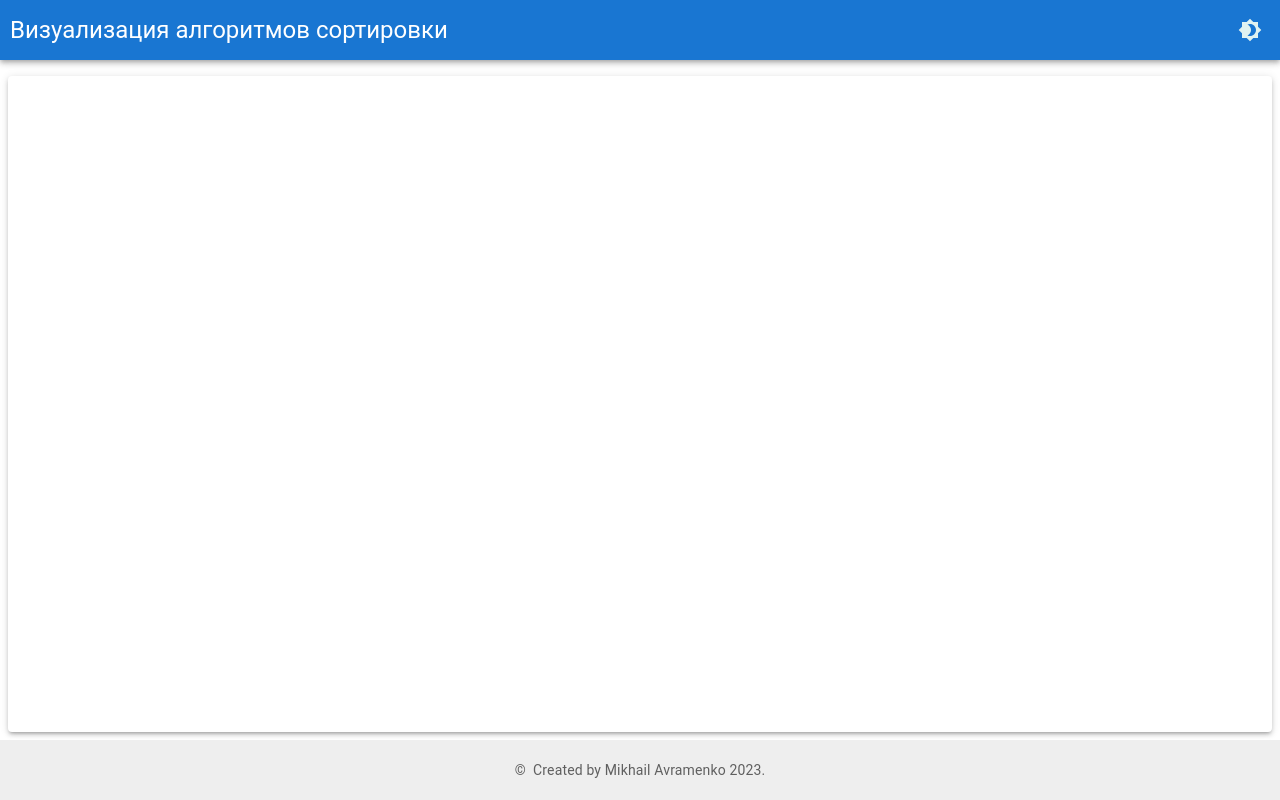
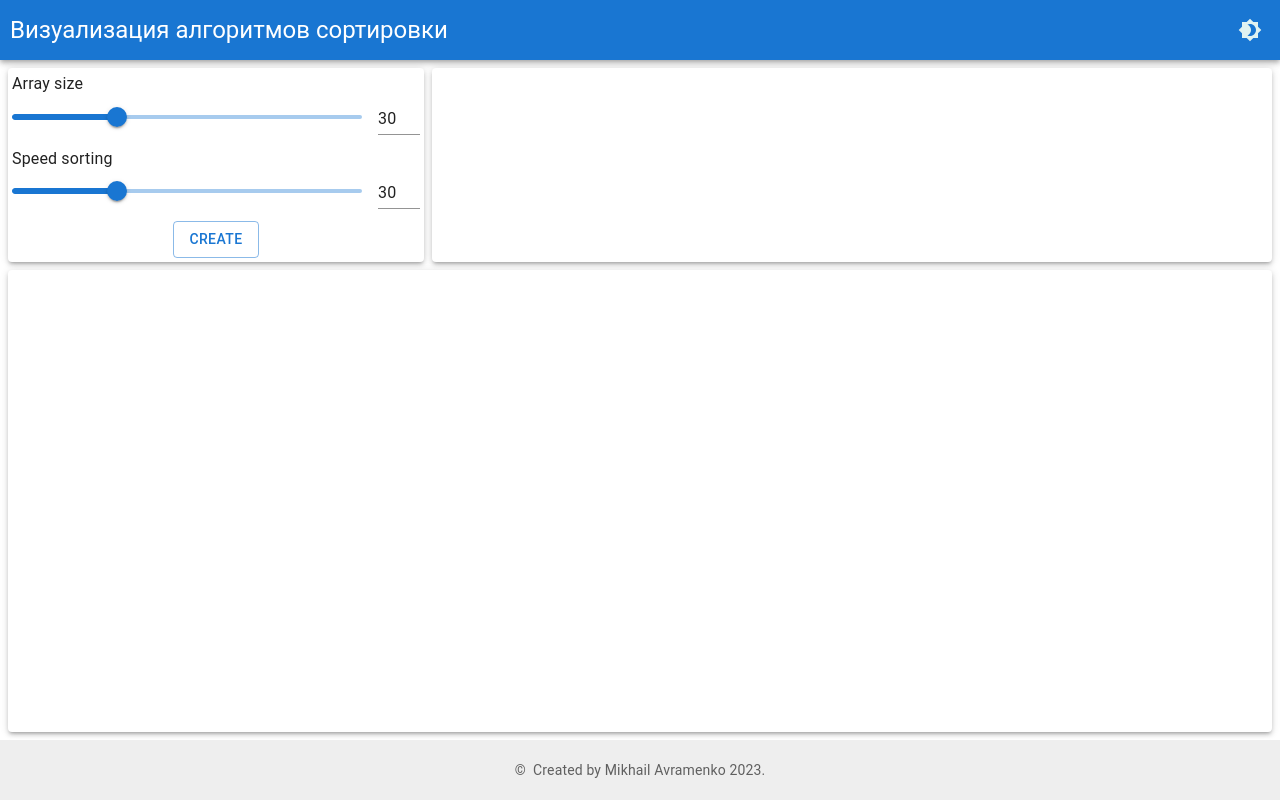
Before and after one commit to avramenkomy/sorting_algorithms, a React (Create React App) app: page / in a window 1280 px wide. Built offline with nearby package versions, Linux system fonts and the light colour scheme.

Commit message:
WIP: array settings component layout

```diff
--- a/src/components/ControlBoard/ArraySettings.js
+++ b/src/components/ControlBoard/ArraySettings.js
@@ -1,6 +1,8 @@
 import React from 'react';
 
-import { Paper, Box } from '@mui/material';
+import { Grid, Box, Paper, Button } from '@mui/material';
+
+import RangeElement from '../Elements/Range';
 
 
 function ArraySettings() {
@@ -17,7 +19,35 @@ function ArraySettings() {
         },
       }}
     >
-      <Paper elevation={3} />
+      <Paper elevation={3} sx={{ padding: '4px' }}>
+        <Grid
+          container
+          spacing={1}
+          flexDirection="column"
+          flexWrap="nowrap"
+        >
+          <Grid
+            item
+            container
+            flexGrow={1}
+            flexDirection="column"
+            flexWrap="nowrap"
+            spacing={1}
+          >
+            <Grid item>
+              <RangeElement defaultValue={30} label="Array size" />
+            </Grid>
+
+            <Grid item>
+              <RangeElement defaultValue={30} label="Speed sorting" />
+            </Grid>
+          </Grid>
+
+          <Grid item alignSelf="center">
+            <Button variant="outlined">Create</Button>
+          </Grid>
+        </Grid>
+      </Paper>
     </Box>
   )
 }
```
